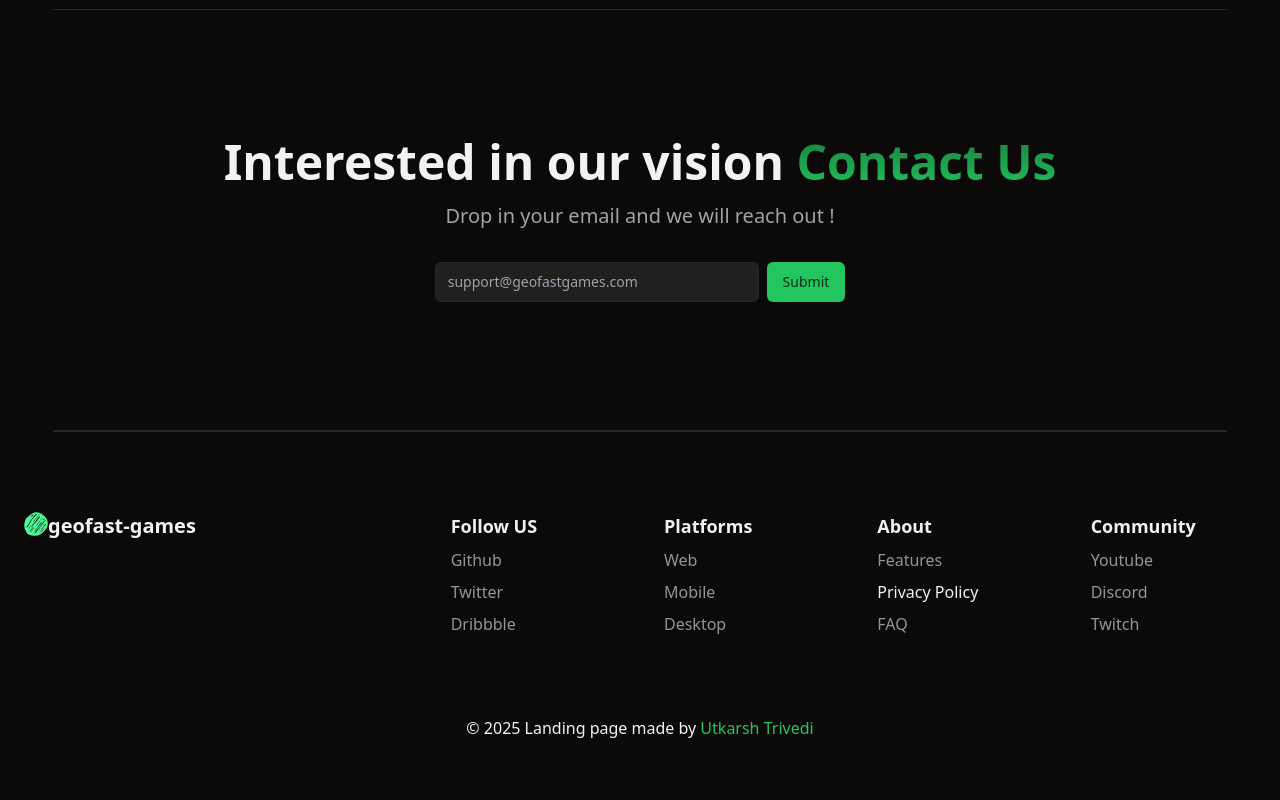
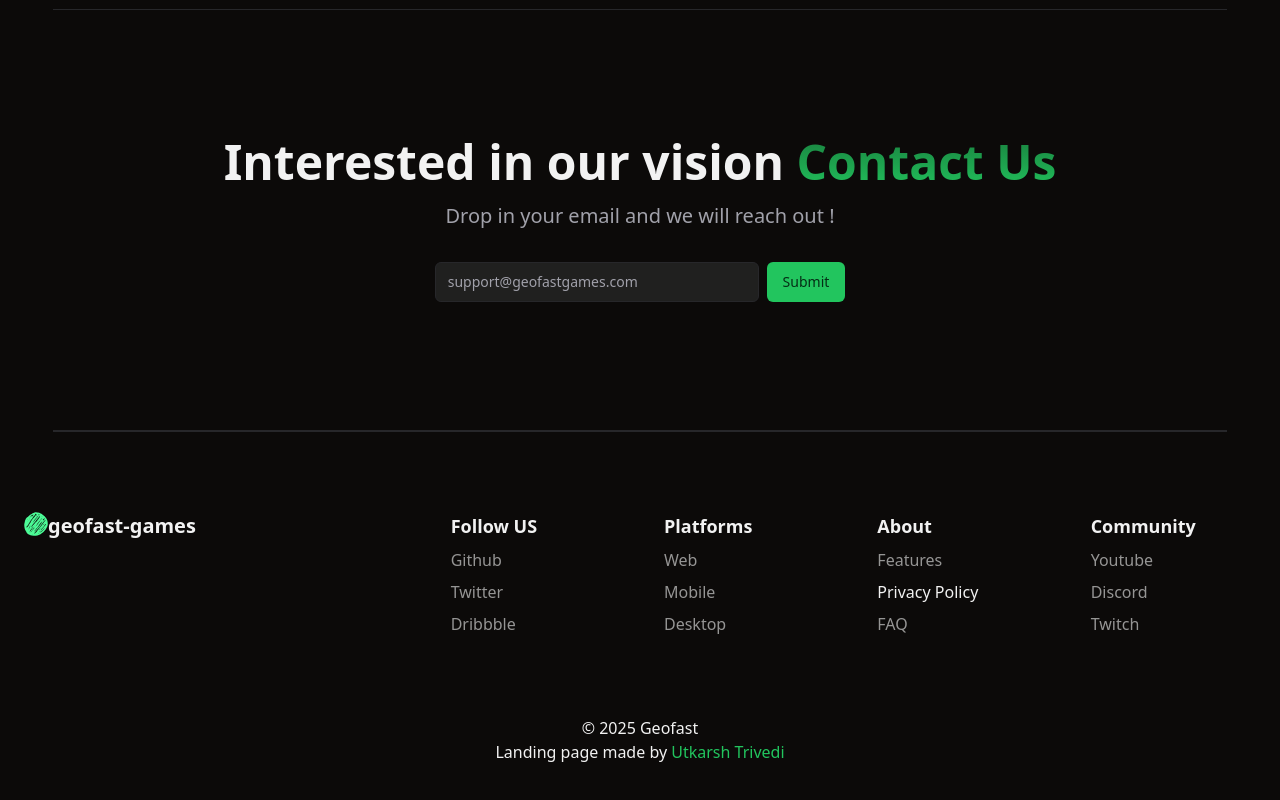
Before and after one commit to utkarshtrivedimdz/geofast-landing-page, a React (Vite) app: page / in a window 1280 px wide. Shown: the part 5018-5818 px from the top of the page. Built offline with nearby package versions, Linux system fonts and the light colour scheme.

Commit message:
Update Footer.tsx

```diff
--- a/src/components/Footer.tsx
+++ b/src/components/Footer.tsx
@@ -145,9 +145,13 @@ export const Footer = () => {
         </div>
       </section>
 
-      <section className="container pb-14 text-center">
-        <h3>
-          &copy; 2025 Landing page made by{" "}
+     <section className="container pb-14 text-center">
+      <h3>
+        <div>
+          &copy; 2025 Geofast
+        </div>
+        <div>
+          Landing page made by{" "}
           <a
             rel="noreferrer noopener"
             target="_blank"
@@ -156,8 +160,10 @@ export const Footer = () => {
           >
             Utkarsh Trivedi
           </a>
-        </h3>
-      </section>
+        </div>
+      </h3>
+    </section>
+
     </footer>
   );
 };
```
